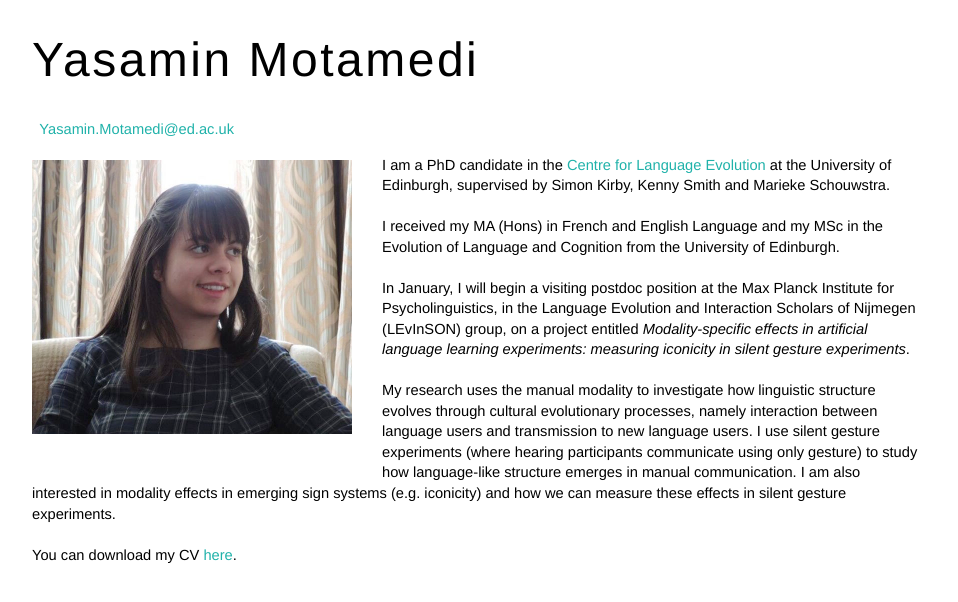
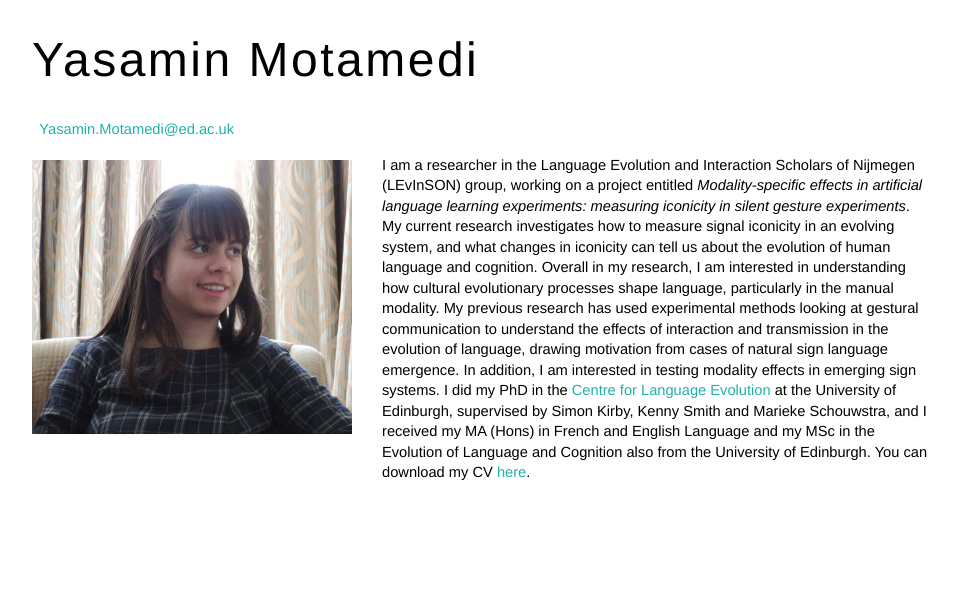
Before and after one commit to ymotamedi/ymotamedi.github.io, a Jekyll site: the page built from index.html, in a window 1280 px wide. Shown: the top 602 px of the page, without its empty margins (160-1118 px from the left). Built offline with Jekyll 4.4.1, drawn with Linux system fonts in a browser that asks for light colours.

Commit message:
Update index.html

```diff
--- a/index.html
+++ b/index.html
@@ -4,21 +4,16 @@ title: Yasamin Motamedi
 ---
 
 <p><img src="ym_web2.jpeg" style="float:left;width:320px;height:274px;margin-right:30px;margin-top:5px;margin-bottom:30px">
-  I am a PhD candidate in the <a href = "http://www.lel.ed.ac.uk/cle/" target = "_blank">Centre for Language Evolution</a> at the University of Edinburgh,
-  supervised by Simon Kirby, Kenny Smith and Marieke Schouwstra.
-  <br><br>
-  I received my MA (Hons) in French and English Language and my MSc in the Evolution of Language and Cognition from the University of Edinburgh.
- <br><br>
-  In January, I will begin a visiting postdoc position at the Max Planck Institute for Psycholinguistics,
-  in the Language Evolution and Interaction Scholars of Nijmegen (LEvInSON) group, on a project entitled <i>Modality-specific effects in artificial
-  language learning experiments: measuring iconicity in silent gesture experiments</i>.
+  I am a researcher in the Language Evolution and Interaction Scholars of Nijmegen (LEvInSON) group, working on a project entitled <i>Modality-specific effects in artificial
+  language learning experiments: measuring iconicity in silent gesture experiments</i>. My current research investigates how to measure signal iconicity in an evolving system,
+  and what changes in iconicity can tell us about the evolution of human language and cognition.
 
-  <br><br>
-My research uses the manual modality to investigate how linguistic structure evolves through cultural evolutionary processes,
-  namely interaction between language users and transmission to new language users.
-  I use silent gesture experiments (where hearing participants communicate using only gesture)
-  to study how language-like structure emerges in manual communication.
-  I am also interested in modality effects in emerging sign systems (e.g. iconicity) and how we can measure these effects in silent gesture experiments.
-<br><br>
+  Overall in my research, I am interested in understanding how cultural evolutionary processes shape language, particularly in the manual modality. My
+  previous research has used experimental methods looking at gestural communication to understand the effects of interaction and transmission in the evolution of language,
+  drawing motivation from cases of natural sign language emergence. In addition, I am interested in testing modality effects in emerging sign systems.
+
+  I did my PhD in the <a href = "http://www.lel.ed.ac.uk/cle/" target = "_blank">Centre for Language Evolution</a> at the University of Edinburgh,
+  supervised by Simon Kirby, Kenny Smith and Marieke Schouwstra, and I received my MA (Hons) in French and English Language and my MSc in the Evolution of Language and Cognition also from the University of Edinburgh.
+
   You can download my CV <a href="cv_Jan2017.pdf">here</a>.
 </p>
```
